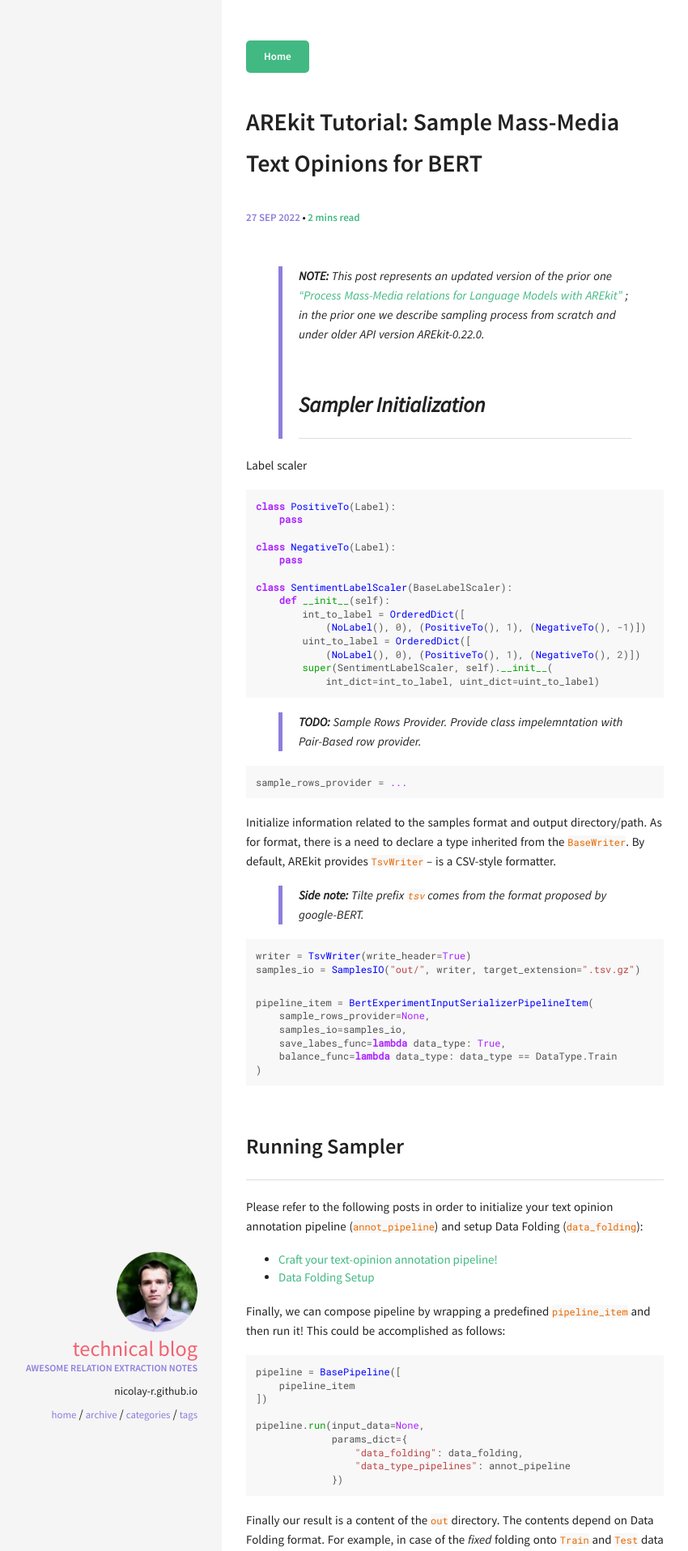
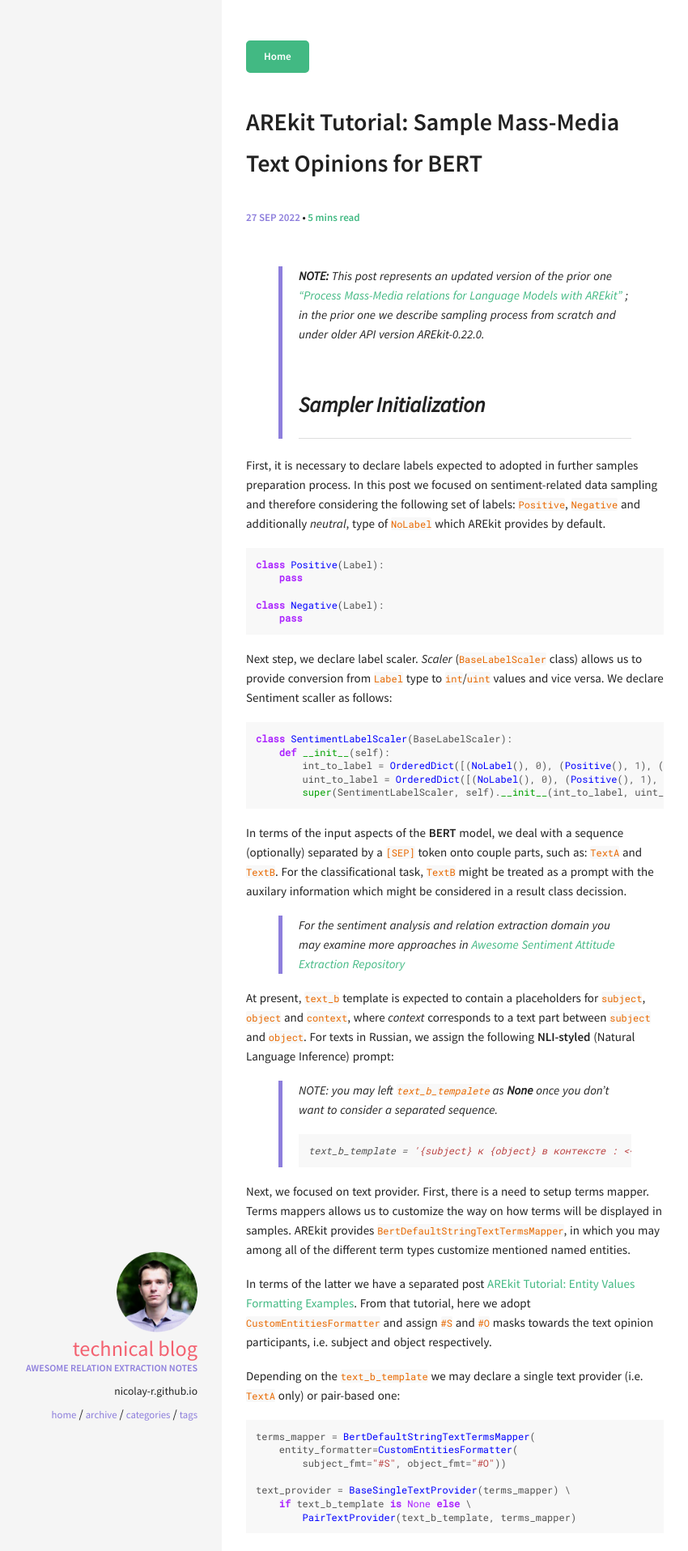
Before and after one commit to nicolay-r/blog, a Jekyll site: the page built from _posts/2022-09-27-arekit-sampling-bert.md, in a window 1280 px wide. Shown: the top 1916 px of the page at 81% size, without its empty margins (46-896 px from the left). Built offline with Jekyll 4.4.1, drawn with Linux system fonts in a browser that asks for light colours; some of the changed text lies outside the part shown.

Commit message:
Refactoring post

````diff
--- a/_posts/2022-09-27-arekit-sampling-bert.md
+++ b/_posts/2022-09-27-arekit-sampling-bert.md
@@ -15,33 +15,77 @@ tags: [AREkit, Samples, Neural Networks, BERT]
 >
 ## Sampler Initialization
 
-Label scaler
+First, it is necessary to declare labels expected to adopted in further samples preparation process.
+In this post we focused on sentiment-related data sampling and therefore considering the following
+set of labels: `Positive`, `Negative` and additionally *neutral*, type of `NoLabel` which AREkit provides by default.
 ```python
-class PositiveTo(Label):
+class Positive(Label):
     pass
 
-class NegativeTo(Label):
+class Negative(Label):
     pass
+```
 
+Next step, we declare label scaler.
+*Scaler* (`BaseLabelScaler` class) allows us to provide conversion from `Label` type to `int`/`uint` values and vice versa.
+We declare Sentiment scaller as follows:
+```python
 class SentimentLabelScaler(BaseLabelScaler):
     def __init__(self):
-        int_to_label = OrderedDict([
-            (NoLabel(), 0), (PositiveTo(), 1), (NegativeTo(), -1)])
-        uint_to_label = OrderedDict([
-            (NoLabel(), 0), (PositiveTo(), 1), (NegativeTo(), 2)])
-        super(SentimentLabelScaler, self).__init__(
-            int_dict=int_to_label, uint_dict=uint_to_label)
+        int_to_label = OrderedDict([(NoLabel(), 0), (Positive(), 1), (Negative(), -1)])
+        uint_to_label = OrderedDict([(NoLabel(), 0), (Positive(), 1), (Negative(), 2)])
+        super(SentimentLabelScaler, self).__init__(int_to_label, uint_to_label)
 ```
 
-> **TODO:** Sample Rows Provider. Provide class impelemntation with Pair-Based row provider.
+In terms of the input aspects of the **BERT** model,
+we deal with a sequence (optionally) separated by a `[SEP]` token onto couple parts, such as:
+`TextA` and `TextB`.
+For the classificational task, `TextB` might be treated as a prompt with the auxilary information
+which might be considered in a result class decission.
+> For the sentiment analysis and relation extraction domain you may examine more approaches in
+[Awesome Sentiment Attitude Extraction Repository](https://github.com/nicolay-r/awesome-sentiment-attitude-extraction)
 
+At present, `text_b` template is expected to contain a placeholders for `subject`, `object` and `context`,
+where *context* corresponds to a text part between `subject` and `object`.
+For texts in Russian, we assign the following **NLI-styled** (Natural Language Inference) prompt:
+> NOTE: you may left `text_b_tempalete` as **None** once you don't want to consider a separated sequence.
 ```python
-sample_rows_provider = ...
+text_b_template = '{subject} к {object} в контексте : << {context} >>'
+```
+
+Next, we focused on text provider.
+First, there is a need to setup terms mapper.
+Terms mappers allows us to customize the way on how terms will be displayed in samples.
+AREkit provides `BertDefaultStringTextTermsMapper`, in which you may among all
+of the different term types customize mentioned named entities.
+
+In terms of the latter we have a separated post
+[AREkit Tutorial: Entity Values Formatting Examples](https://nicolay-r.github.io/blog/articles/2022-09/arekit-entity-formatters-examples).
+From that tutorial, here we adopt `CustomEntitiesFormatter` and assign `#S` and `#O` masks towards the
+text opinion participants, i.e. subject and object respectively.
+
+Depending on the `text_b_template` we may declare a single text provider (i.e. `TextA` only)
+or pair-based one:
+```python
+terms_mapper = BertDefaultStringTextTermsMapper(
+    entity_formatter=CustomEntitiesFormatter(
+        subject_fmt="#S", object_fmt="#O"))
+
+text_provider = BaseSingleTextProvider(terms_mapper) \
+    if text_b_template is None else \
+        PairTextProvider(text_b_template, terms_mapper)
+```
+
+Finally we may compose sample rows provider:
+```python
+sample_rows_provider = BaseSampleRowProvider(
+    label_provider=MultipleLabelProvider(SentimentLabelScaler()),
+    text_provider=text_provider)
 ```
 
 Initialize information related to the samples format and output directory/path.
 As for format, there is a need to declare a type inherited from the `BaseWriter`.
-By default, AREkit provides `TsvWriter` -- is a CSV-style formatter.
+By default, AREkit provides `TsvWriter` -- is a `CSV`-style formatter.
 
 > **Side note:** Tilte prefix `tsv` comes from the format proposed by google-BERT.
 
@@ -55,8 +99,7 @@ pipeline_item = BertExperimentInputSerializerPipelineItem(
     sample_rows_provider=None,
     samples_io=samples_io,
     save_labes_func=lambda data_type: True,
-    balance_func=lambda data_type: data_type == DataType.Train
-)
+    balance_func=lambda data_type: data_type == DataType.Train)
 ```
 
 
````
